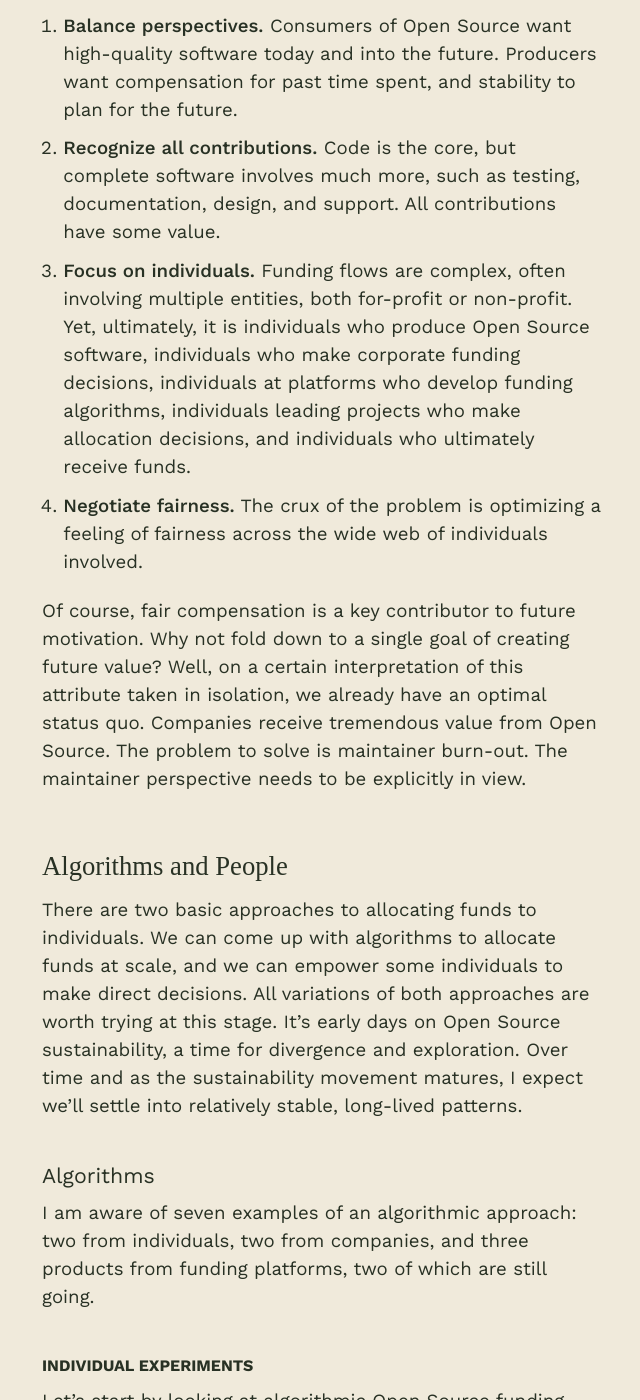
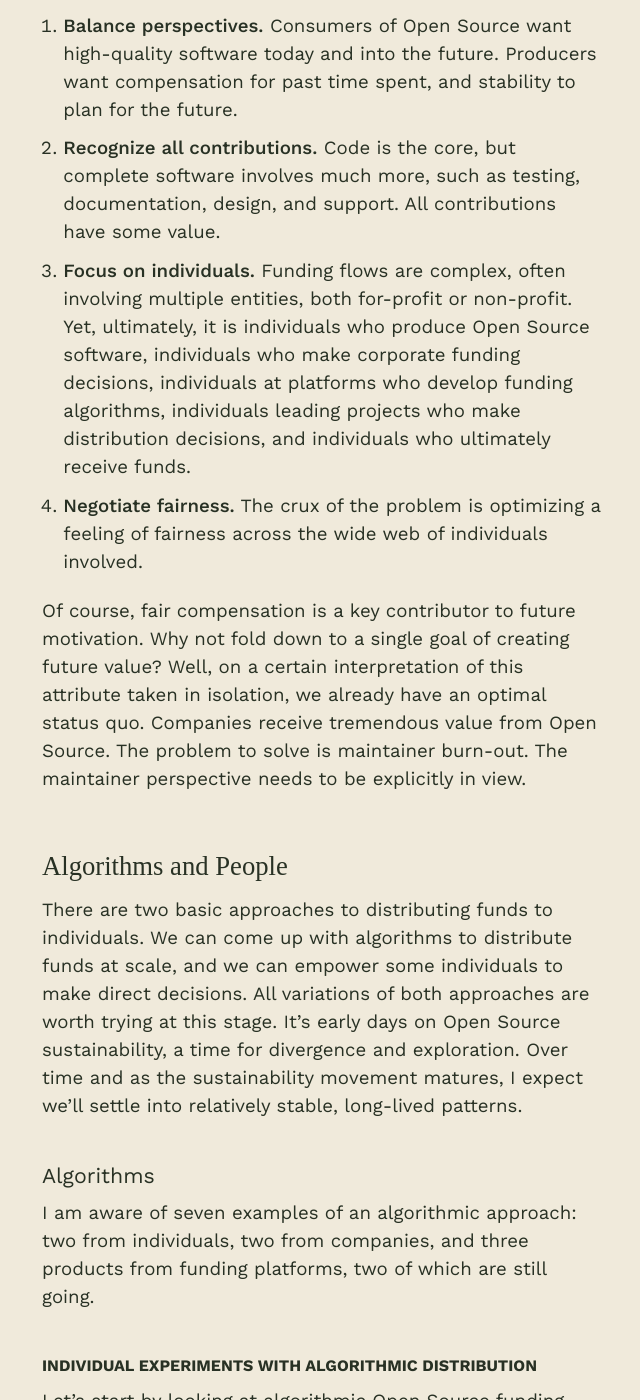
Before and after one commit to chadwhitacre/openpath, a Jekyll site: the page built from 2024/distributing-funds/index.md, in a window 1280 px wide and 1400 px high, scrolled down 1763 px. Shown: the whole window, without its empty margins (318-958 px from the left). Built offline with Jekyll 4.4.1, drawn with Linux system fonts in a browser that asks for light colours; some web fonts are replaced; comment, search, counter and statistics services are not loaded; some of the changed text lies outside the part shown.

Commit message:
s/allocate/distribute/g

```diff
--- a/2024/allocating-funds/index.md
+++ b/2024/distributing-funds/index.md
@@ -1,5 +1,5 @@
 ---
-title: Allocating Funds
+title: Distributing Funds
 excerpt: More experiments please.
 noindex: true
 ---
@@ -7,7 +7,7 @@ Solving the [Open Source sustainability
 crisis](/2024/the-open-source-sustainability-crisis/) has two parts:
 
 1. unlocking funds from corporations, and
-2. allocating funds to individuals.
+2. distributing funds to individuals.
 
 Both are hard. I've [talked
 elsewhere](/2024/a-vision-for-software-commons/#three-funding-levers) about the
@@ -15,14 +15,14 @@ elsewhere](/2024/a-vision-for-software-commons/#three-funding-levers) about the
 solving the first problem. The [Open Source
 Pledge](https://opensourcepledge.com/) is one implementation of one of the
 approaches. In this post I want to talk about the second part: assuming funds
-are flowing, how do we allocate them?
+are flowing, how do we distribute them?
 
-{% include img.html src="pachinko.jpg" caption="Not a perfect analogy but I picture allocations as a sort of pachinko machine." url="https://www.youtube.com/watch?v=7RTg89WEsXQ" %}
+{% include img.html src="pachinko.jpg" caption="Not a perfect analogy but I picture distribution as a sort of pachinko machine." url="https://www.youtube.com/watch?v=7RTg89WEsXQ" %}
 
 
 ## A Policy Goal
 
-Let's define a policy goal: **We should allocate money to
+Let's define a policy goal: **We should distribute money to
 individuals to fairly reward past contributions and motivate valuable
 future contributions.** Notice these subordinate aims:
 
@@ -38,7 +38,7 @@ future contributions.** Notice these subordinate aims:
    multiple entities, both for-profit or non-profit. Yet, ultimately, it is
    individuals who produce Open Source software, individuals who make corporate
    funding decisions, individuals at platforms who develop funding algorithms,
-   individuals leading projects who make allocation decisions, and individuals
+   individuals leading projects who make distribution decisions, and individuals
    who ultimately receive funds.
 
 1. <b>Negotiate fairness.</b> The crux of the problem is optimizing a feeling
@@ -53,8 +53,8 @@ in view.
 
 ## Algorithms and People
 
-There are two basic approaches to allocating funds to individuals. We can
-come up with algorithms to allocate funds at scale, and we can empower some
+There are two basic approaches to distributing funds to individuals. We can
+come up with algorithms to distribute funds at scale, and we can empower some
 individuals to make direct decisions. All variations of both approaches are
 worth trying at this stage. It's early days on Open Source sustainability, a
 time for divergence and exploration. Over time and as the sustainability
@@ -67,7 +67,7 @@ I am aware of seven examples of an algorithmic approach: two from individuals,
 two from companies, and three products from funding platforms, two of which are
 still going.
 
-#### Individual Experiments
+#### Individual Experiments With Algorithmic Distribution
 
 Let's start by looking at algorithmic Open Source funding experiments from two
 generous **individuals**: Serkan Holat and Konstantin Vinogradov.
@@ -83,7 +83,7 @@ write-ups at [six](https://x.com/coni2k/status/1543986591286321152),
 and [eighteen
 months](https://dev.to/coni2k/open-source-public-fund-experiment-one-and-a-half-years-update-367d).
 
-{% include img.html src="serkan.png" caption="Each month, Serkan Holat allocates $100 among three projects on Open Collective." url="https://x.com/coni2k/status/1865379070030033053" %}
+{% include img.html src="serkan.png" caption="Each month, Serkan Holat distributes $100 among three projects on Open Collective." url="https://x.com/coni2k/status/1865379070030033053" %}
 
 Serkan's experiment uses [Rob Pike's Criticality Score
 algorithm](https://github.com/ossf/criticality_score), part of the
@@ -209,7 +209,7 @@ primary task of the PHP Foundation is to fund developers to work on PHP."
 
 Ten years ago I experimented with [a take-what-you-want (twyw)
 model](https://gratipay.news/sharing-our-take-what-you-want-story-911dad62ac32)
-for allocating funds to individuals within a high-trust Open Source project. In
+for distributing funds to individuals within a high-trust Open Source project. In
 this scenario, each individual can see what others are taking. Based on that,
 they can decide for themselves what is fair for themselves to take. Given
 proper management, it can be [a fantastic way to optimize fairness without
@@ -222,13 +222,13 @@ implementation](https://en.liberapay.com/about/teams).
 
 ## Attention Is Costly
 
-Whether we can find algorithms we trust to allocate funds from companies to
+Whether we can find algorithms we trust to distribute funds from companies to
 individual maintainers, or whether we [continue evolving FOSS
 governance](/2024/the-future-of-foss-foundations/) to include directing funding
 flows, encapsulation is key to scaling.
 
 When I buy a cup of coffee, I am not burdened with deciding how much of my five
-dollars to allocate to the farmer who grew the beans, and the shipping company
+dollars to distribute to the farmer who grew the beans, and the shipping company
 that transported them, and the roaster who roasted them, and the suppliers of
 the cup, the paper sleeve, the lid, the milk, and the sugar, and the barista. I
 pay for a product. We need the same with Open Source.
```
Also changed, not shown: other parts of 2024/distributing-funds/index.md (+1 -1 lines), 2024/allocating-funds/social.webp (deleted), 2024/distributing-funds/konstantin.png (renamed from 2024/allocating-funds/konstantin.png), 2024/distributing-funds/pachinko.jpg (renamed from 2024/allocating-funds/pachinko.jpg), 2024/distributing-funds/serkan.png (renamed from 2024/allocating-funds/serkan.png), 2024/distributing-funds/social.webp (added), 2024/distributing-funds/twyw.png (renamed from 2024/allocating-funds/twyw.png).
